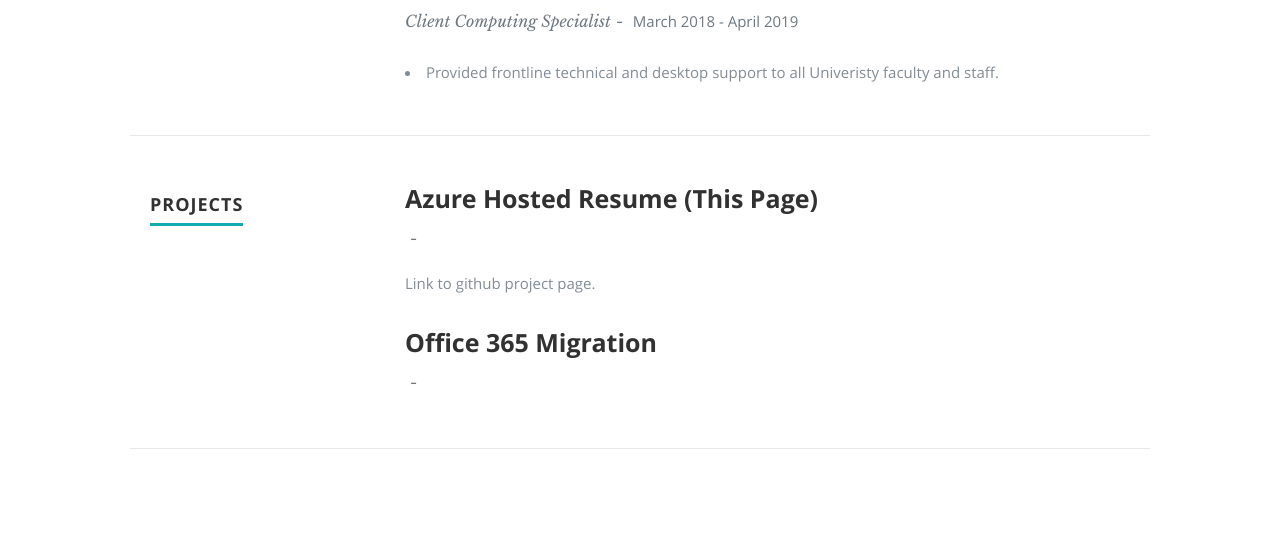
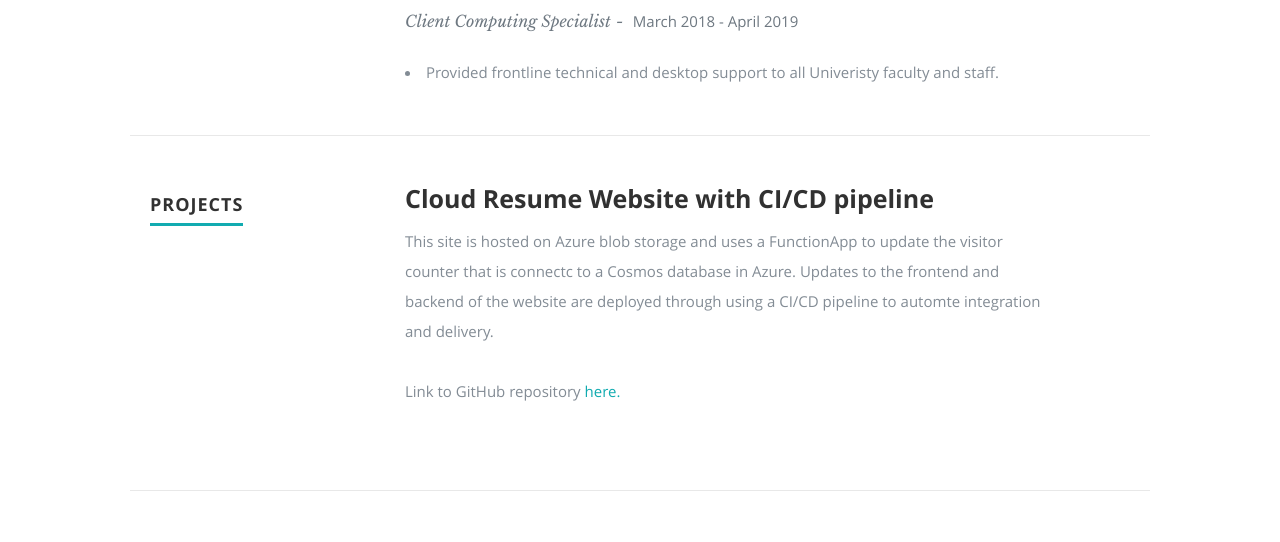
Before and after one commit to jacobrone/MyResume, a plain HTML site: page frontend/index.html in a window 1280 px wide. Shown: the part 1872-2414 px from the top of the page. Drawn offline with nearby package versions, Linux system fonts and the light colour scheme; no server answers.

Commit message:
Updated projects section in html

```diff
--- a/frontend/index.html
+++ b/frontend/index.html
@@ -215,11 +215,13 @@
 
                <div class="twelve columns">
 
-                  <h3>Azure Hosted Resume (This Page)</h3>
-                  <p class="info"> <span>&dash;</span> <em class="date"> </em></p>
-
+                  <h3>Cloud Resume Website with CI/CD pipeline</h3>
                   <p>
-                     Link to github project page.
+                     This site is hosted on Azure blob storage and uses a FunctionApp to update the visitor counter that is connectc to a Cosmos database in Azure.
+                     Updates to the frontend and backend of the website are deployed through using a CI/CD pipeline to automte integration and delivery.
+                  </p>
+                  <p>
+                     Link to GitHub repository <span><a href="https://github.com/jacobrone/MyResume">here.</a></span>
                   </p>
 
                </div>
@@ -230,8 +232,10 @@
 
                <div class="twelve columns">
 
-                  <h3>Office 365 Migration</h3>
-                  <p class="info"> <span>&dash;</span> <em class="date"> </em></p>
+                  <h3></h3>
+                  <p>
+
+                  </p>
 
                   <p>
                   </p>
```
